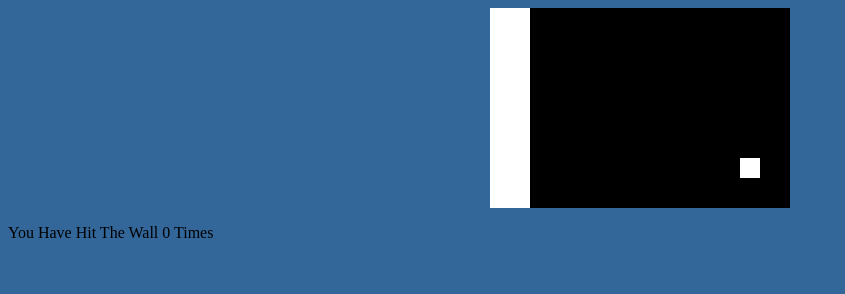
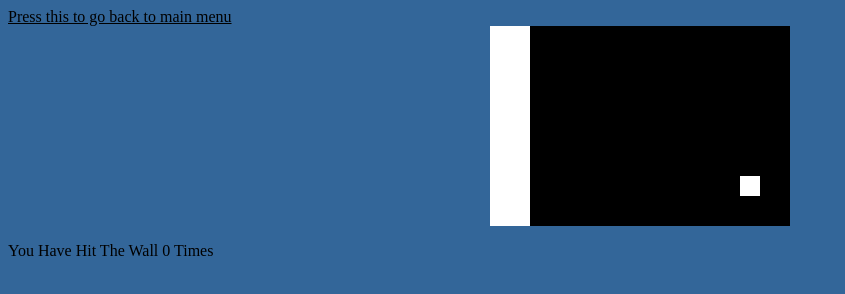
Before and after one commit to kai17kai/kai17kai.github.io, a plain HTML site: page hit_the_wall/HitTheWall.html in a window 1280 px wide. Shown: the whole page, without its empty margins (0-845 px from the left). Drawn offline with Linux system fonts and the light colour scheme.

Commit message:
Update HitTheWall.html

```diff
--- a/hit_the_wall/HitTheWall.html
+++ b/hit_the_wall/HitTheWall.html
@@ -19,6 +19,7 @@ body {
         </style>
     </head>
     <body>
+        <a href="https://kai17kai.github.io" style="color: black;">Press this to go back to main menu</a>
         <canvas id="canvas"></canvas>
         <script src="HitTheWall.js"></script>
         <p id="p">You Have Hit The Wall 0 Times</p>
```
